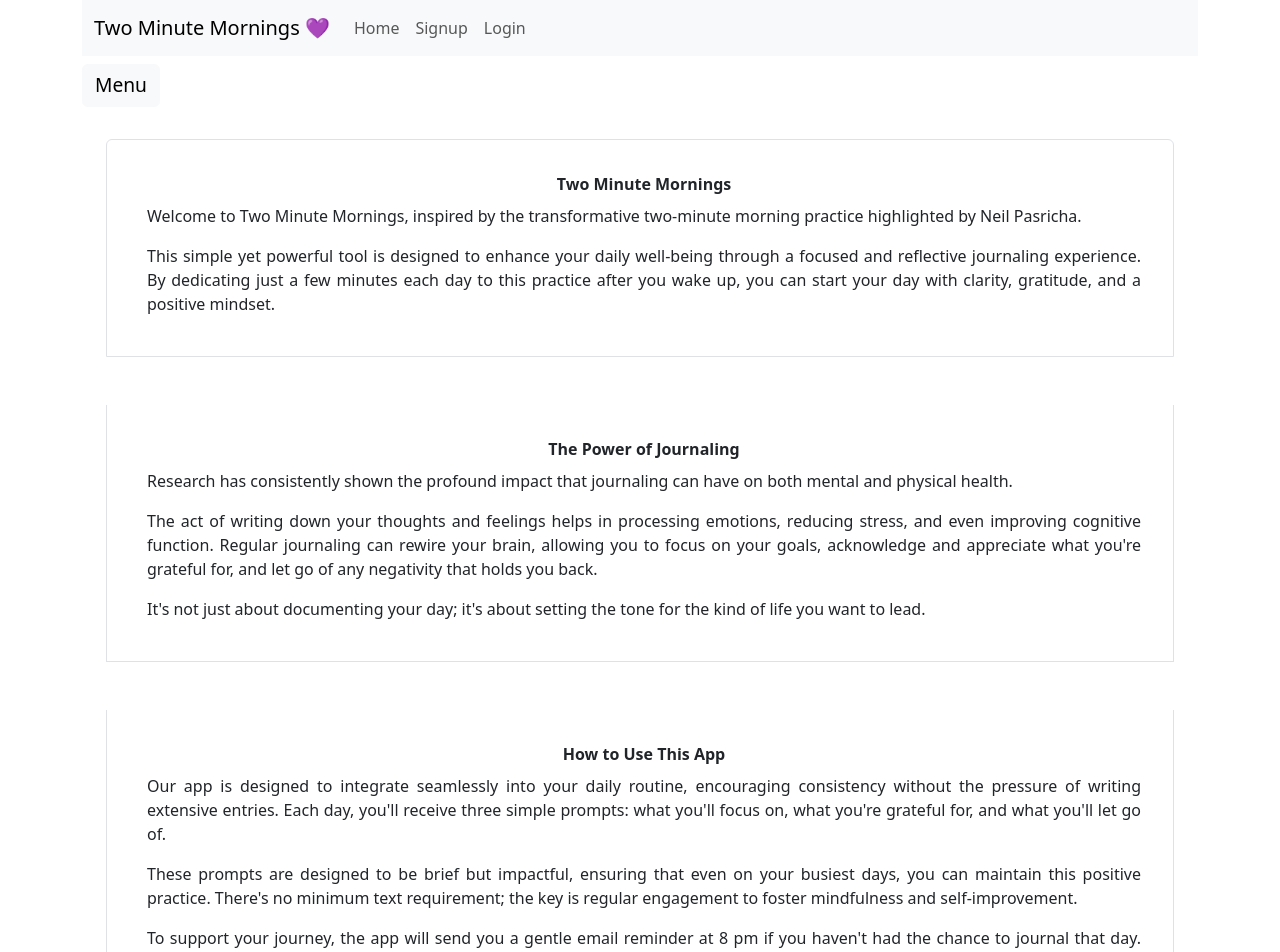
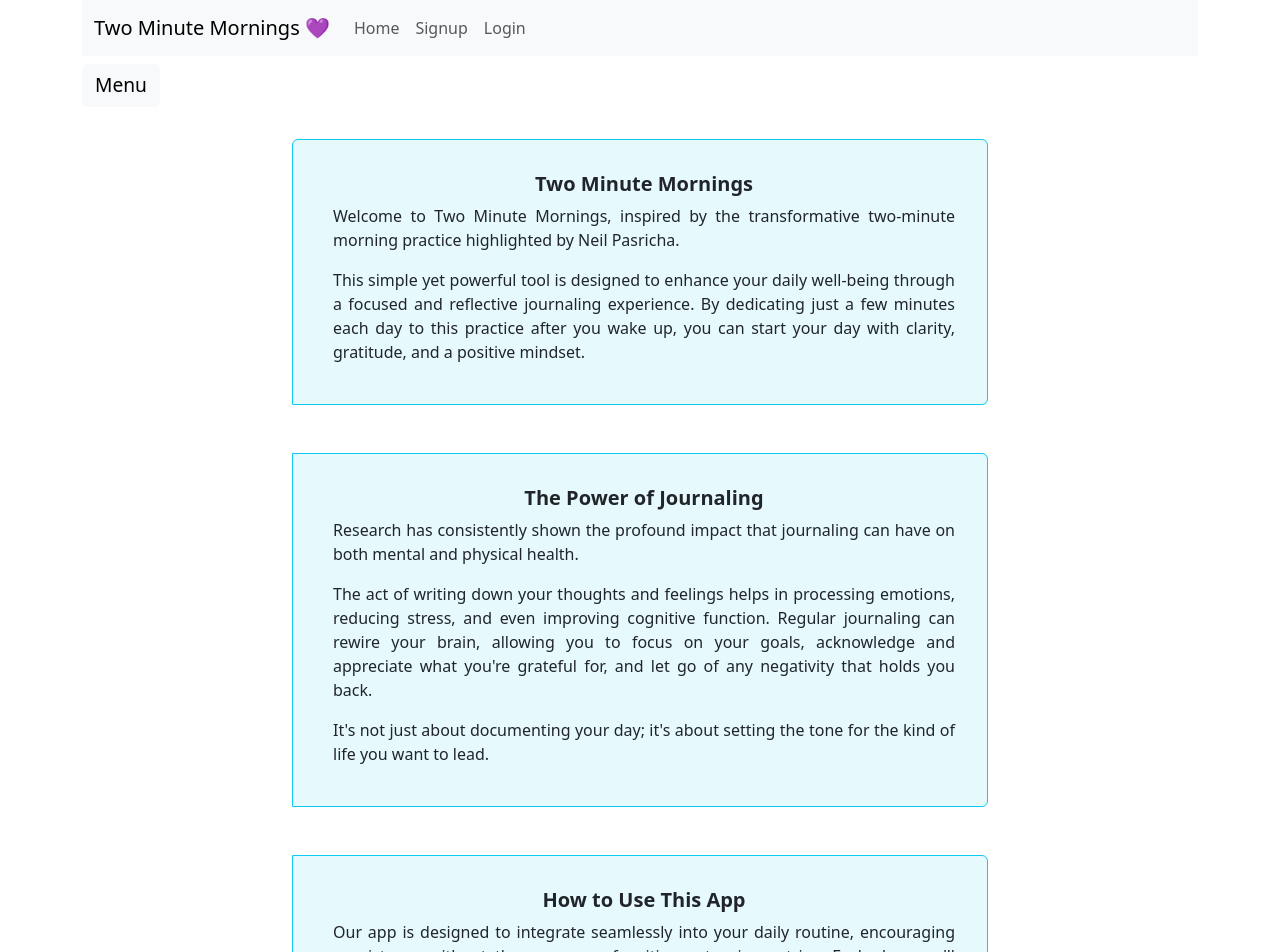
Before and after one commit to giulia-colombo/two-minute-mornings, a React (Create React App) app in the folder client/: page / in a window 1280 px wide. Shown: the top 952 px of the page. Built offline with nearby package versions, Linux system fonts and the light colour scheme; no server answers.

Commit message:
feat(ProfilePage): add AdviceDisplay and ActivityDisplay components.

```diff
--- /dev/null
+++ b/client/src/components/ActivityDisplay/ActivityDisplay.jsx
@@ -0,0 +1,37 @@
+import { useEffect, useState } from 'react';
+import axios from 'axios';
+import CardDisplay from '../CardDisplay/CardDisplay';
+
+function ActivityDisplay() {
+  const ACTIVITY_API_URL =
+    'http://www.boredapi.com/api/activity?participants=1';
+  const [activity, setActivity] = useState(null);
+  const [error, setError] = useState(null);
+
+  const getActivity = () => {
+    console.log(`getActivity called!!!`);
+
+    axios
+      .get(ACTIVITY_API_URL)
+      .then(res => {
+        console.log(`res.data.activity`, res.data.activity);
+        setActivity(res.data.activity);
+      })
+      .catch(err => {
+        setError('Failed to load advice.');
+        console.log(err);
+      });
+  };
+
+  useEffect(() => {
+    getActivity();
+  }, []);
+
+  return (
+    <>
+      <CardDisplay content={activity} error={error}></CardDisplay>
+    </>
+  );
+}
+
+export default ActivityDisplay;
--- /dev/null
+++ b/client/src/components/QuoteDisplay/QuoteDisplay.jsx
@@ -0,0 +1,36 @@
+import { useEffect, useState } from 'react';
+import axios from 'axios';
+import CardDisplay from '../CardDisplay/CardDisplay';
+
+function QuoteDisplay() {
+  const QUOTE_API_URL = 'https://zenquotes.io/api/random';
+  const [quote, setQuote] = useState(null);
+  const [error, setError] = useState(null);
+
+  const getQuote = () => {
+    console.log(`getAdvice called!!!`);
+
+    axios
+      .get(QUOTE_API_URL)
+      .then(res => {
+        console.log(`res.data.Q`, res.data.Q);
+        setQuote(res.data.Q);
+      })
+      .catch(err => {
+        setError('Failed to load advice.');
+        console.log(err);
+      });
+  };
+
+  useEffect(() => {
+    getQuote();
+  }, []);
+
+  return (
+    <>
+      <CardDisplay content={quote} error={error}></CardDisplay>
+    </>
+  );
+}
+
+export default QuoteDisplay;
--- a/client/src/pages/HomePage/HomePage.jsx
+++ b/client/src/pages/HomePage/HomePage.jsx
@@ -4,13 +4,14 @@ import ListGroup from 'react-bootstrap/ListGroup';
 
 function HomePage() {
   return (
-    <ListGroup as="ol">
+    <div className="d-flex justify-content-center">
+      <ListGroup as="ol" className="col-md-8">
         <ListGroup.Item
           as="li"
-        className="d-flex justify-content-between align-items-start m-4"
+          className="d-flex justify-content-between align-items-start m-4 bg-info bg-opacity-10 border border-info rounded-end"
         >
           <div className="ms-2 me-auto p-3">
-          <div className="fw-bold m-2">Two Minute Mornings</div>
+            <h5 className="fw-bold m-2">Two Minute Mornings</h5>
             <p>
               Welcome to Two Minute Mornings, inspired by the transformative
               two-minute morning practice highlighted by Neil Pasricha.{' '}
@@ -18,29 +19,28 @@ function HomePage() {
             <p>
               This simple yet powerful tool is designed to enhance your daily
               well-being through a focused and reflective journaling experience.
-            By dedicating just a few minutes each day to this practice after you
-            wake up, you can start your day with clarity, gratitude, and a
+              By dedicating just a few minutes each day to this practice after
+              you wake up, you can start your day with clarity, gratitude, and a
               positive mindset.
             </p>
           </div>
         </ListGroup.Item>
         <ListGroup.Item
           as="li"
-        className="d-flex justify-content-between align-items-start m-4"
+          className="d-flex justify-content-between align-items-start m-4 bg-info bg-opacity-10 border border-info rounded-end"
         >
           <div className="ms-2 me-auto p-3 justify-text">
-          <div className="fw-bold m-2">The Power of Journaling </div>
-
+            <h5 className="fw-bold m-2">The Power of Journaling </h5>
             <p>
-            Research has consistently shown the profound impact that journaling
-            can have on both mental and physical health.
+              Research has consistently shown the profound impact that
+              journaling can have on both mental and physical health.
             </p>
             <p>
               The act of writing down your thoughts and feelings helps in
               processing emotions, reducing stress, and even improving cognitive
-            function. Regular journaling can rewire your brain, allowing you to
-            focus on your goals, acknowledge and appreciate what you're grateful
-            for, and let go of any negativity that holds you back.
+              function. Regular journaling can rewire your brain, allowing you
+              to focus on your goals, acknowledge and appreciate what you're
+              grateful for, and let go of any negativity that holds you back.
             </p>
             <p>
               It's not just about documenting your day; it's about setting the
@@ -50,34 +50,35 @@ function HomePage() {
         </ListGroup.Item>
         <ListGroup.Item
           as="li"
-        className="d-flex justify-content-between align-items-start m-4"
+          className="d-flex justify-content-between align-items-start m-4 bg-info bg-opacity-10 border border-info rounded-end"
         >
           <div className="ms-2 me-auto p-3">
-          <div className="fw-bold m-2">How to Use This App</div>
-
+            <h5 className="fw-bold m-2">How to Use This App</h5>
             <p>
-            Our app is designed to integrate seamlessly into your daily routine,
-            encouraging consistency without the pressure of writing extensive
-            entries. Each day, you'll receive three simple prompts: what you'll
-            focus on, what you're grateful for, and what you'll let go of.
+              Our app is designed to integrate seamlessly into your daily
+              routine, encouraging consistency without the pressure of writing
+              extensive entries. Each day, you'll receive three simple prompts:
+              what you'll focus on, what you're grateful for, and what you'll
+              let go of.
             </p>
             <p>
-            These prompts are designed to be brief but impactful, ensuring that
-            even on your busiest days, you can maintain this positive practice.
-            There's no minimum text requirement; the key is regular engagement
-            to foster mindfulness and self-improvement.
+              These prompts are designed to be brief but impactful, ensuring
+              that even on your busiest days, you can maintain this positive
+              practice. There's no minimum text requirement; the key is regular
+              engagement to foster mindfulness and self-improvement.
             </p>
             <p>
               To support your journey, the app will send you a gentle email
-            reminder at 8 pm if you haven't had the chance to journal that day.
-            This nudge isn't meant to be a chore but a kind invitation to take a
-            moment for yourself, to reflect and reset. By making journaling a
-            consistent part of your day, you embark on a journey of
-            self-discovery and growth.
+              reminder at 8 pm if you haven't had the chance to journal that
+              day. This nudge isn't meant to be a chore but a kind invitation to
+              take a moment for yourself, to reflect and reset. By making
+              journaling a consistent part of your day, you embark on a journey
+              of self-discovery and growth.
             </p>
           </div>
         </ListGroup.Item>
       </ListGroup>
+    </div>
   );
 }
 
--- a/client/src/pages/ProfilePage/ProfilePage.jsx
+++ b/client/src/pages/ProfilePage/ProfilePage.jsx
@@ -4,6 +4,9 @@ import { useContext } from 'react';
 import Image from 'react-bootstrap/esm/Image';
 import Container from 'react-bootstrap/esm/Container';
 import AdviceSlip from '../../components/AdviceDisplay/AdviceDisplay';
+import AdviceDisplay from '../../components/AdviceDisplay/AdviceDisplay';
+import ActivityDisplay from '../../components/ActivityDisplay/ActivityDisplay';
+import QuoteDisplay from '../../components/QuoteDisplay/QuoteDisplay';
 
 function ProfilePage() {
   const { isLoggedIn, user } = useContext(AuthContext);
@@ -23,7 +26,9 @@ function ProfilePage() {
         </>
       )}
 
-      <AdviceSlip></AdviceSlip>
+      <AdviceDisplay></AdviceDisplay>
+      <ActivityDisplay></ActivityDisplay>
+      <QuoteDisplay></QuoteDisplay>
     </Container>
   );
 }
```
Lines whose indentation alone changed are shown as unchanged.
